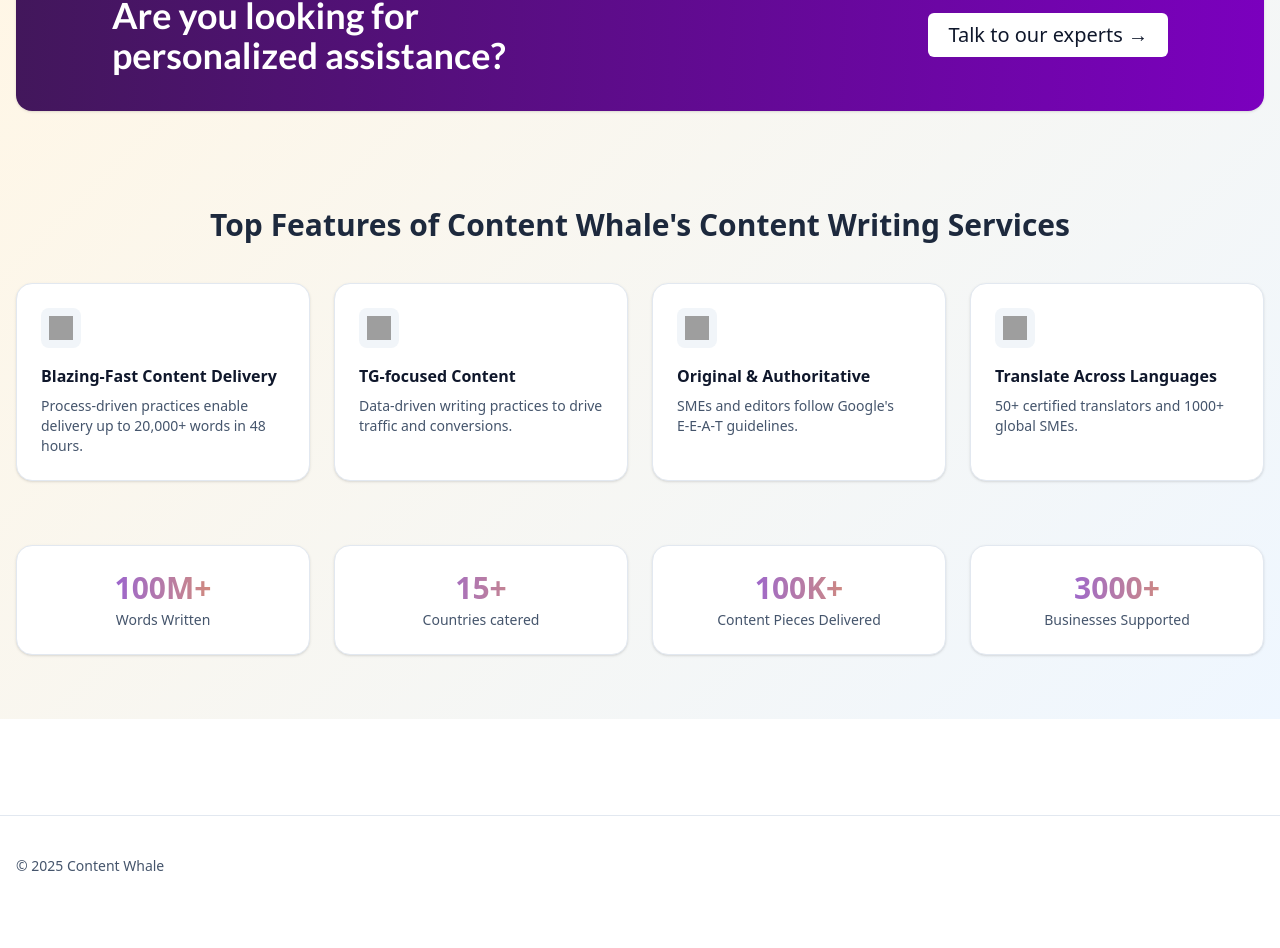
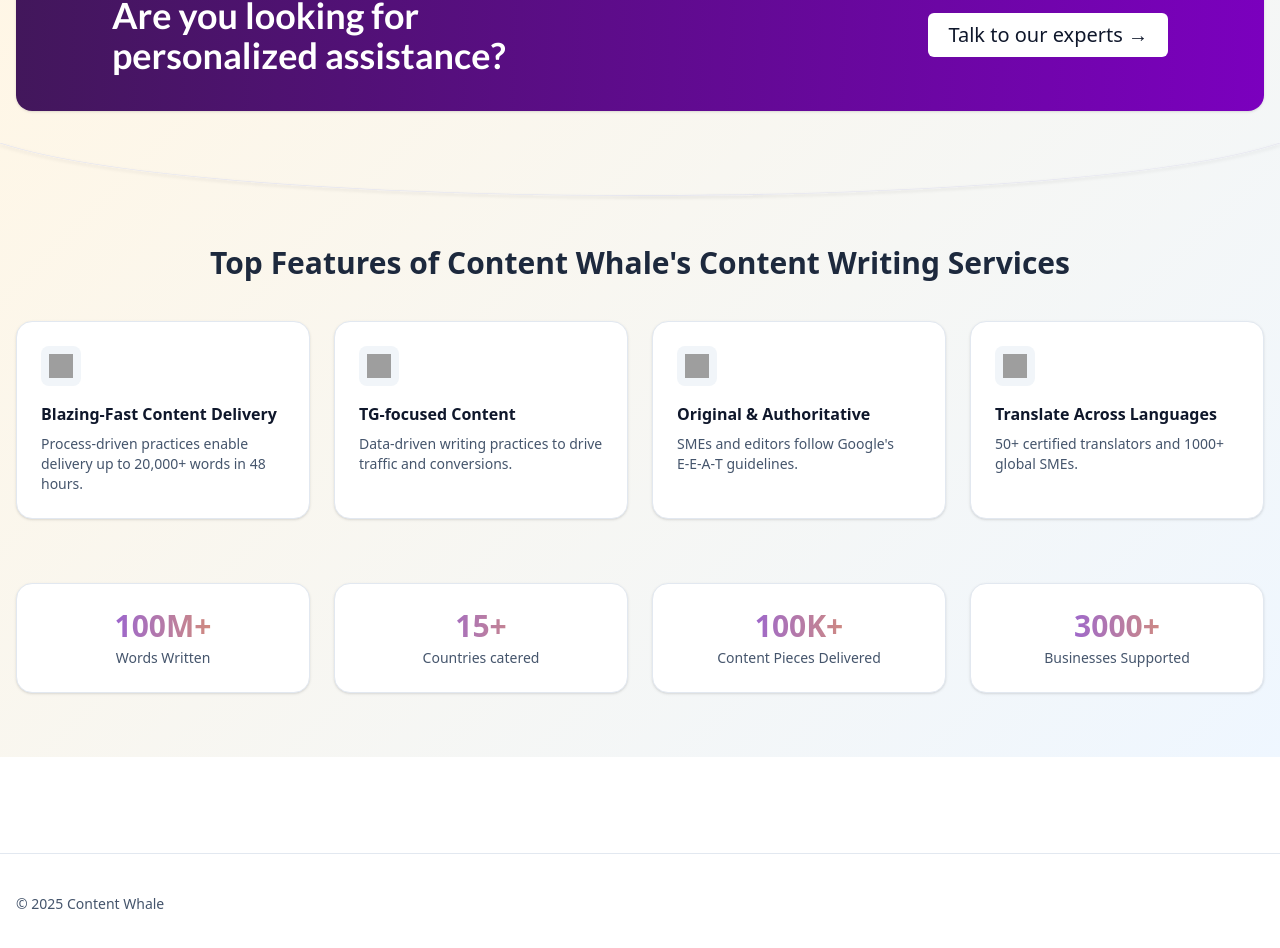
Before and after one commit to nipunrajk/content-whale-, a Next.js app: page / in a window 1280 px wide. Shown: the part 2060-3008 px from the top of the page. Before the commit the page ends 2976 px from the top, so only its background shows below. Built offline with nearby package versions, Linux system fonts and the light colour scheme; grey boxes are pictures that could not be loaded.

Commit message:
curved Divider

```diff
--- /dev/null
+++ b/src/app/components/CurvedDivider.tsx
@@ -0,0 +1,106 @@
+import React from 'react';
+
+interface CurvedDividerProps {
+  /** Fill color of the curved shape */
+  fill?: string;
+  /** Place the divider visually at the top or bottom of a section */
+  position?: 'top' | 'bottom';
+  /** Flip the curve (useful when position/top vs bottom needs inverse bulge) */
+  invert?: boolean;
+  /** Curve style */
+  variant?: 'arc' | 'wave';
+  /** How pronounced the curve is (in SVG units). Default 40. */
+  bulge?: number;
+  /** Extra class names for the wrapper */
+  className?: string;
+  /** Height of the SVG container (px). Default 120. */
+  height?: number;
+  /** Render only a curved line instead of a filled shape */
+  lineOnly?: boolean;
+  /** Stroke color when lineOnly is true */
+  stroke?: string;
+  /** Stroke width when lineOnly is true */
+  strokeWidth?: number;
+  /** Add drop shadow to the line */
+  shadow?: boolean;
+  /** Shadow color for the line */
+  shadowColor?: string;
+  /** Shadow blur radius */
+  shadowBlur?: number;
+  /** Shadow vertical offset */
+  shadowOffsetY?: number;
+}
+
+/**
+ * CurvedDivider renders a smooth outward bulging curve to separate sections.
+ * Uses an SVG path so it scales fluidly. Defaults to a white fill.
+ */
+const CurvedDivider: React.FC<CurvedDividerProps> = ({
+  fill = '#ffffff',
+  position = 'bottom',
+  invert = false,
+  variant = 'arc',
+  bulge = 40,
+  className = '',
+  height = 120,
+  lineOnly = false,
+  stroke = '#e9e9ee',
+  strokeWidth = 2,
+  shadow = true,
+  shadowColor = 'rgba(0,0,0,0.18)',
+  shadowBlur = 8,
+  shadowOffsetY = 4,
+}) => {
+  // ViewBox width set to 1440 for good scaling; the path scales responsively.
+  // Two variants: a shallow arc and a soft wave.
+  const arcPath = `M0,0 C 240,${bulge} 1200,${bulge} 1440,0`;
+  const wavePath = `M0,0 C 300,${bulge + 10} 600,${-Math.max(10, bulge - 60)} 900,${Math.max(5, bulge - 30)} C 1140,${bulge} 1290,${Math.max(0, bulge - 10)} 1440,0`;
+  const pathD = variant === 'wave' ? wavePath : arcPath;
+
+  const transforms: string[] = [];
+  // If placed at the top, rotate 180deg so it bulges into the next section
+  if (position === 'top') transforms.push('rotate(180 720 80)');
+  // Additional flip if requested
+  if (invert) transforms.push('scale(-1,1) translate(-1440,0)');
+
+  return (
+    <div
+      className={`relative w-full overflow-hidden leading-none ${className}`}
+      style={{ height }}
+      aria-hidden="true"
+    >
+      <svg
+        viewBox="0 0 1440 160"
+        preserveAspectRatio="none"
+        className="absolute inset-0 h-full w-full"
+      >
+        {lineOnly ? (
+          <>
+            {shadow && (
+              <defs>
+                <filter id="ds" x="-20%" y="-50%" width="140%" height="200%">
+                  <feDropShadow dx="0" dy={`${shadowOffsetY}`} stdDeviation={`${shadowBlur / 2}`} floodColor={shadowColor} />
+                </filter>
+              </defs>
+            )}
+            <g transform={transforms.join(' ')}>
+              <path
+                d={pathD}
+                fill="none"
+                stroke={stroke}
+                strokeWidth={strokeWidth}
+                filter={shadow ? 'url(#ds)' : undefined}
+              />
+            </g>
+          </>
+        ) : (
+          <g transform={transforms.join(' ')}>
+            <path d={`${pathD} L1440,160 L0,160 Z`} fill={fill} />
+          </g>
+        )}
+      </svg>
+    </div>
+  );
+};
+
+export default CurvedDivider;
--- a/src/app/sections/HomePage.tsx
+++ b/src/app/sections/HomePage.tsx
@@ -8,6 +8,7 @@
 import Stats from '../components/Stats';
 import { homeData } from '@/data/home';
 import CalloutBanner from '../components/CalloutBanner';
+import CurvedDivider from '../components/CurvedDivider';
 
 export function HomePage() {
   return (
@@ -35,7 +36,23 @@
         </div>
       </section>
 
-      <section className='container mx-auto px-4 py-16'>
+      {/* Curved divider between sections */}
+      <CurvedDivider
+        position='bottom'
+        lineOnly
+        variant='arc'
+        height={70}
+        bulge={160}
+        stroke='#e6e6f0'
+        strokeWidth={2}
+        shadow
+        shadowColor='rgba(0,0,0,0.18)'
+        shadowBlur={8}
+        shadowOffsetY={4}
+        className=''
+      />
+
+      <section className='container mx-auto px-4 pt-8 pb-16'>
         <Features data={homeData.features} />
         <div className='mt-16'>
           <Stats data={homeData.stats} />
```
